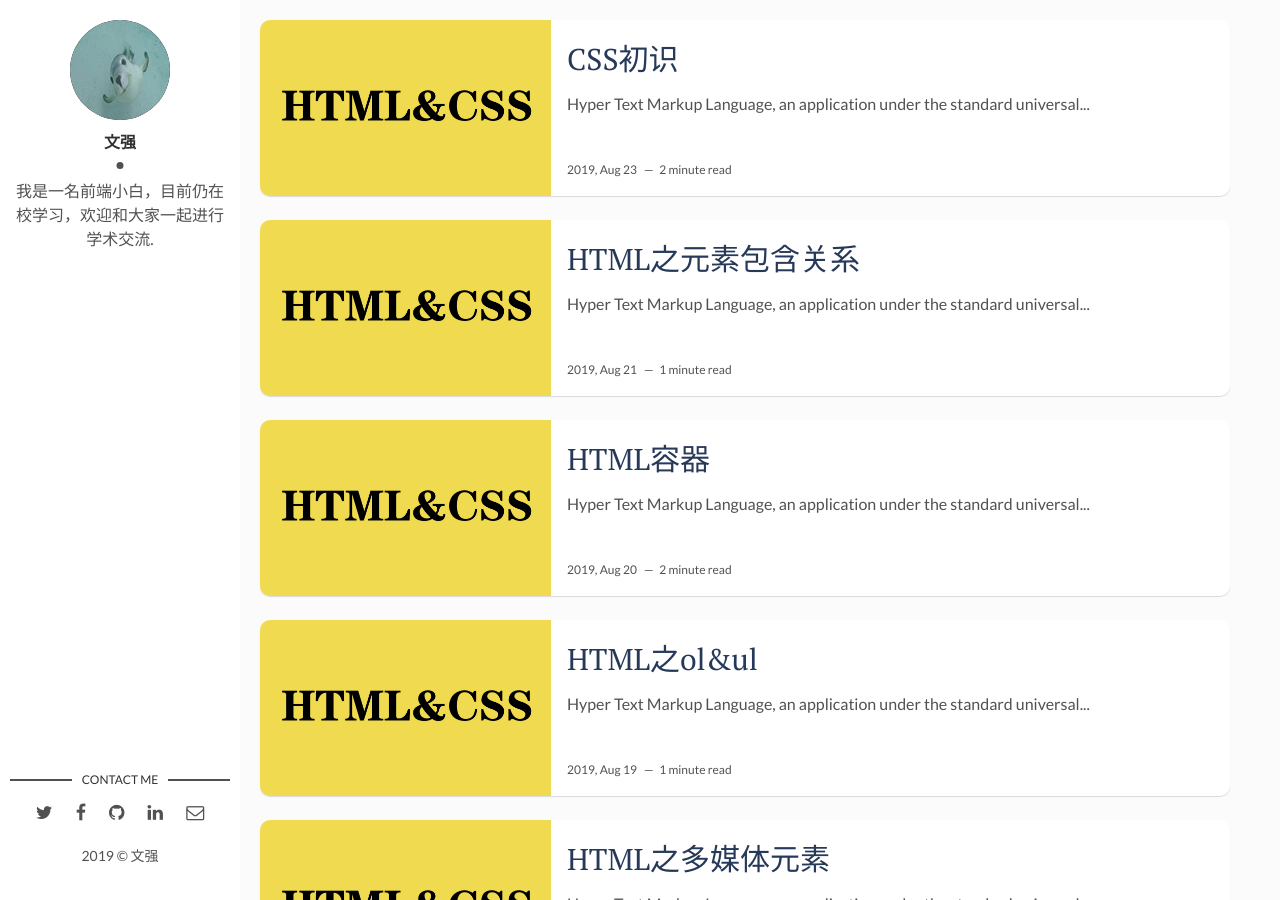
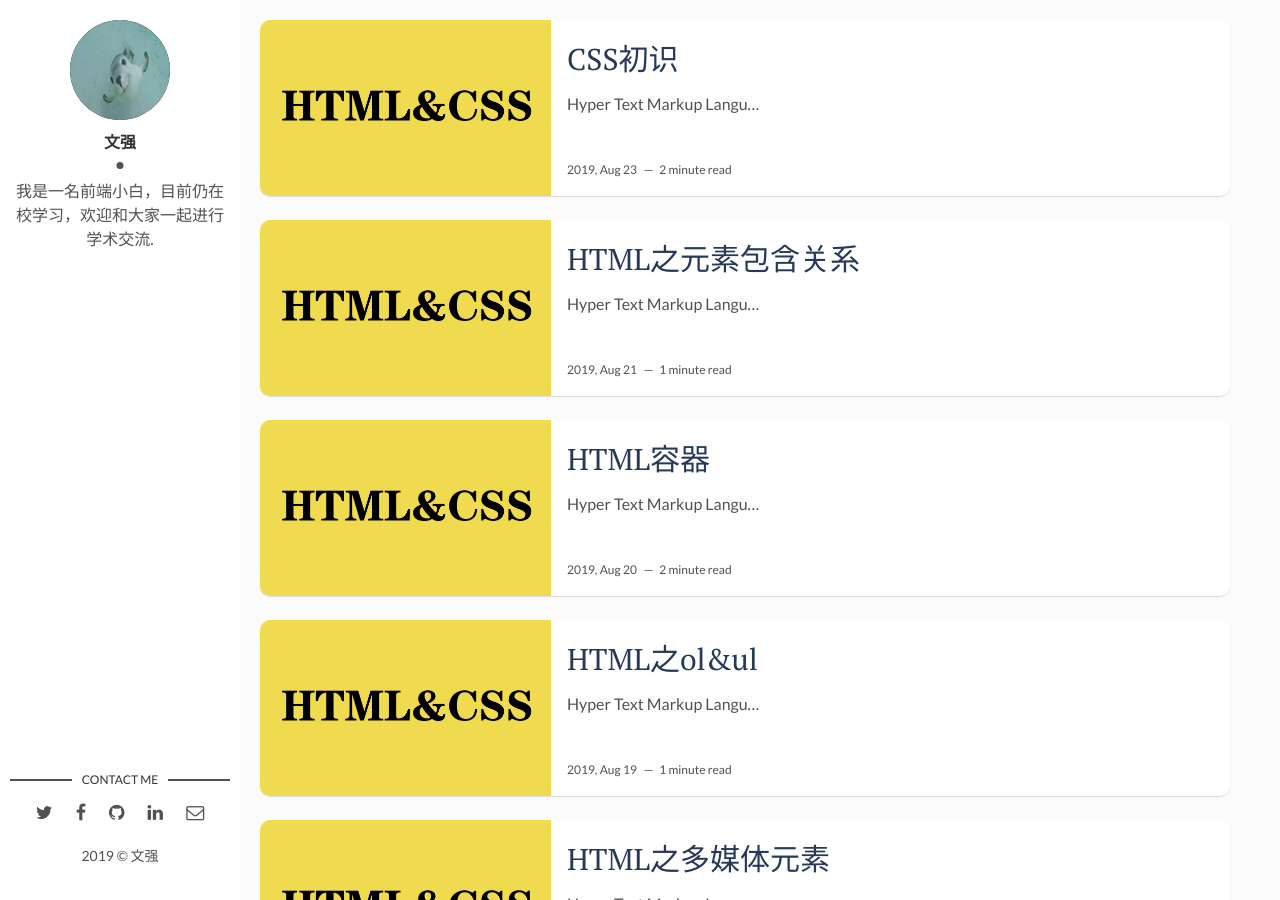
Before and after one commit to stansonzhao/HTML-CSS, a Jekyll site: the page built from index.html, in a window 1280 px wide and 900 px high. Built offline with Jekyll 4.4.1, drawn with Linux system fonts in a browser that asks for light colours; the list of posts is cut into pages by our own code.

Commit message:
Update index.html

```diff
--- a/index.html
+++ b/index.html
@@ -9,7 +9,7 @@
   {% endif %}
   <div class="post-content">
     <h2 class="post-title"><a href="{{post.url | prepend: site.baseurl}}">{{post.title}}</a></h2>
-    <p style="height: 48px; overflow:hidden; white-space:nowrap; text-overflow:ellipsis;">{{ post.content | strip_html | truncatewords: 10 }}</p>
+    <p style="height: 48px; width:200px;overflow:hidden; white-space:nowrap; text-overflow:ellipsis;">{{ post.content | strip_html | truncatewords: 10 }}</p>
     <span class="post-date">{{post.date | date: '%Y, %b %d'}}&nbsp;&nbsp;&nbsp;—&nbsp;</span>
     <span class="post-words">{% capture words %}{{ post.content | number_of_words }}{% endcapture %}{% unless words contains "-" %}{{ words | plus: 250 | divided_by: 250 | append: " minute read" }}{% endunless %}</span>
   </div>
```
